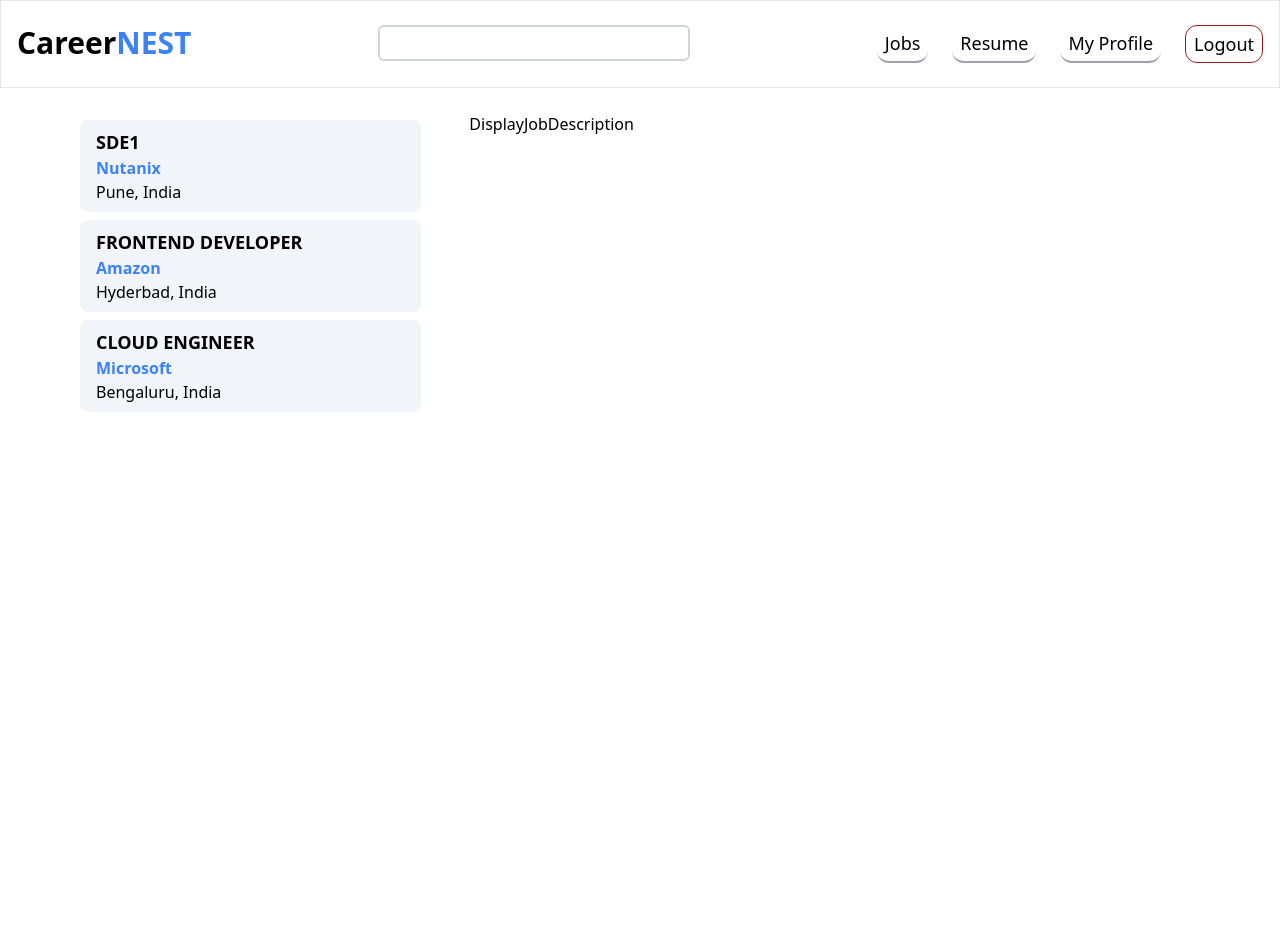
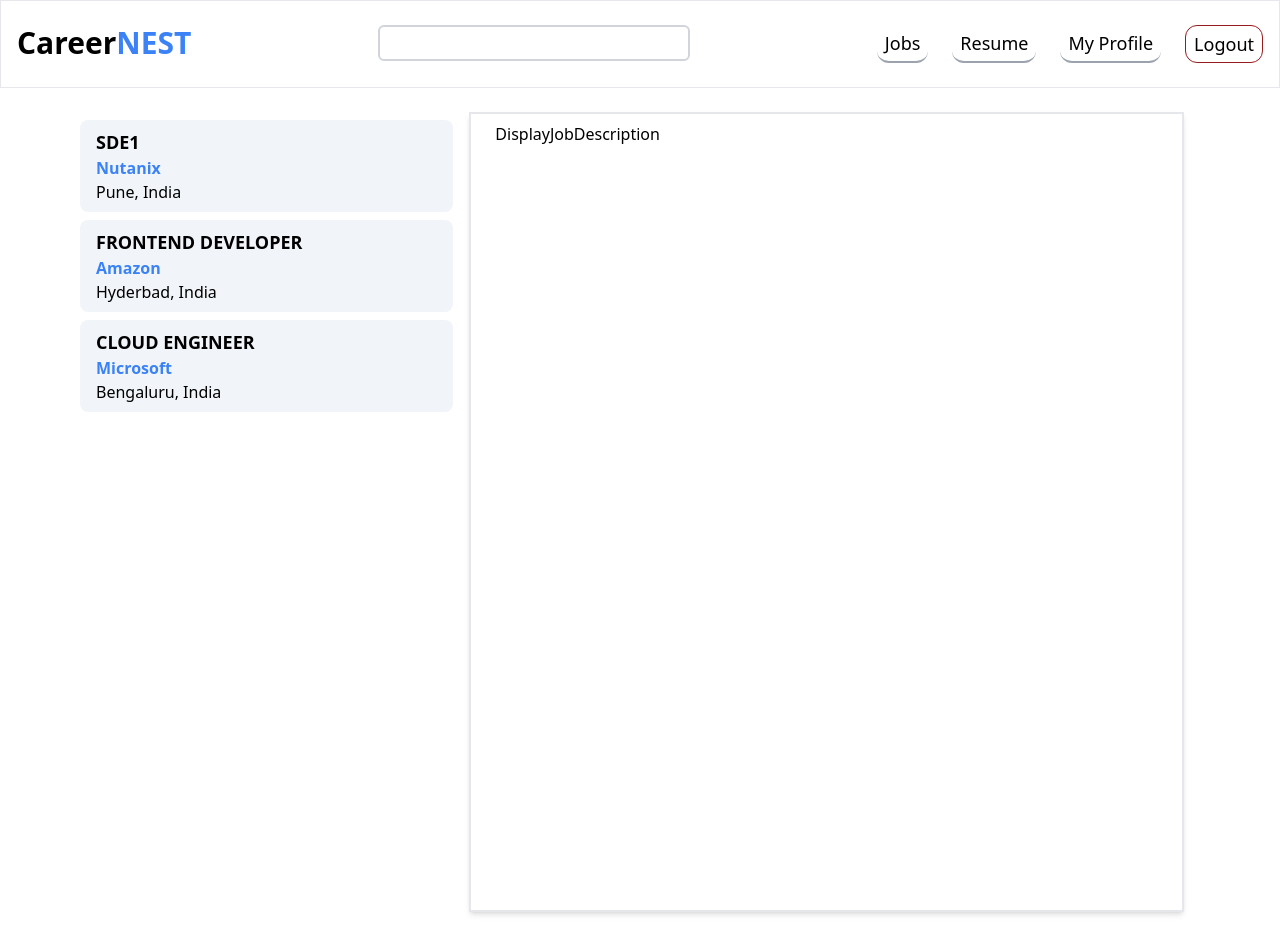
Before and after one commit to Debraj550/CareerNEST-SAAS, a React (Create React App) app in the folder client/: page /jobs in a window 1280 px wide. Before the commit the page ends 800 px from the top, so only its background shows below. Built offline with nearby package versions, Linux system fonts and the light colour scheme.

Commit message:
added job descriptin

```diff
--- a/client/src/components/DisplayJobDescription.tsx
+++ b/client/src/components/DisplayJobDescription.tsx
@@ -1,9 +1,17 @@
 import React from "react";
+import { Job } from "../models/Job";
 
-type Props = {};
+interface DisplayJobDescriptionProps {
+  job: Job | undefined;
+}
 
-const DisplayJobDescription = (props: Props) => {
-  return <div className="w-8/12 px-6 py-2">DisplayJobDescription</div>;
+const DisplayJobDescription = ({ job }: DisplayJobDescriptionProps) => {
+
+  return (
+    <div className="border-2 shadow-md min-h-screen mx-4 px-6 py-2 ">
+      DisplayJobDescription
+    </div>
+  );
 };
 
 export default DisplayJobDescription;
--- a/client/src/components/DsiplayJobs.tsx
+++ b/client/src/components/DsiplayJobs.tsx
@@ -1,21 +1,35 @@
-import React from "react";
+import { useState } from "react";
 import jobs from "../mockdata/jobs.json";
 import DisplayJobCard from "./DisplayJobCard"; // Fix the import statement
+import { Job } from "../models/Job";
+import DisplayJobDescription from "./DisplayJobDescription";
 type Props = {};
 
 const DisplayJobs = (props: Props) => {
-  console.log(jobs);
+  const [selectedJob, setSelectedJob] = useState<Job>();
+
+  const handleJobClick = (job: Job) => {
+    setSelectedJob(job);
+  };
+
   return (
-    <div className="w-4/12 px-6 py-2">
+    <div className="flex w-full px-6 py-2">
+      <div className="w-4/12">
         {jobs.map((job, idx) => (
           <div
             className="cursor-pointer transition-all bg-slate-100 hover:bg-slate-200 rounded-lg"
             key={idx}
+            onClick={() => handleJobClick(job)}
           >
             <DisplayJobCard job={job} />
           </div>
         ))}
       </div>
+
+      <div className="w-8/12">
+        <DisplayJobDescription job={selectedJob} />
+      </div>
+    </div>
   );
 };
 
--- a/client/src/pages/JobsPage.tsx
+++ b/client/src/pages/JobsPage.tsx
@@ -8,7 +8,6 @@
   return (
     <div className="flex justify-between p-4 mx-10">
       <DsiplayJobs />
-      <DisplayJobDescription />
     </div>
   );
 };
```
Lines whose indentation alone changed are shown as unchanged.
